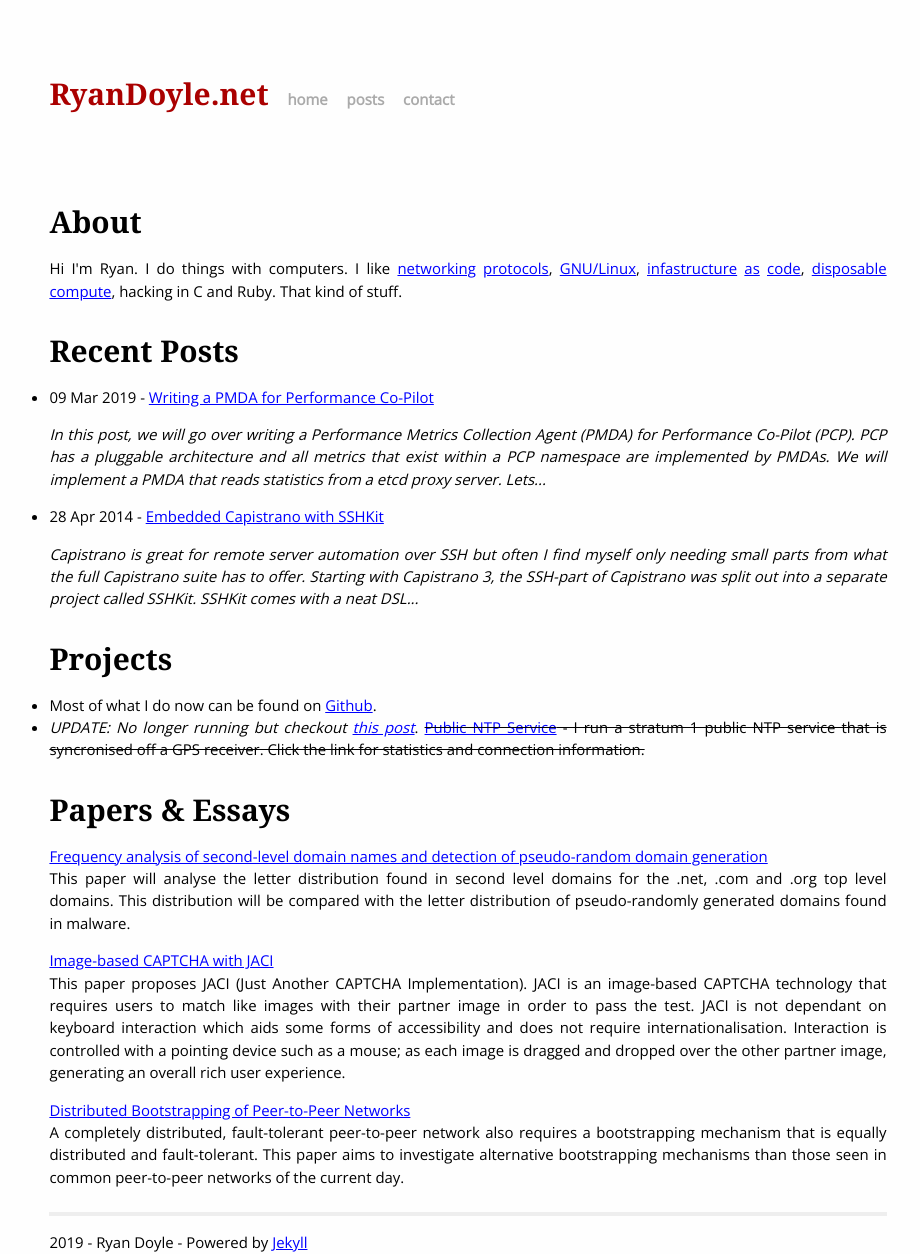
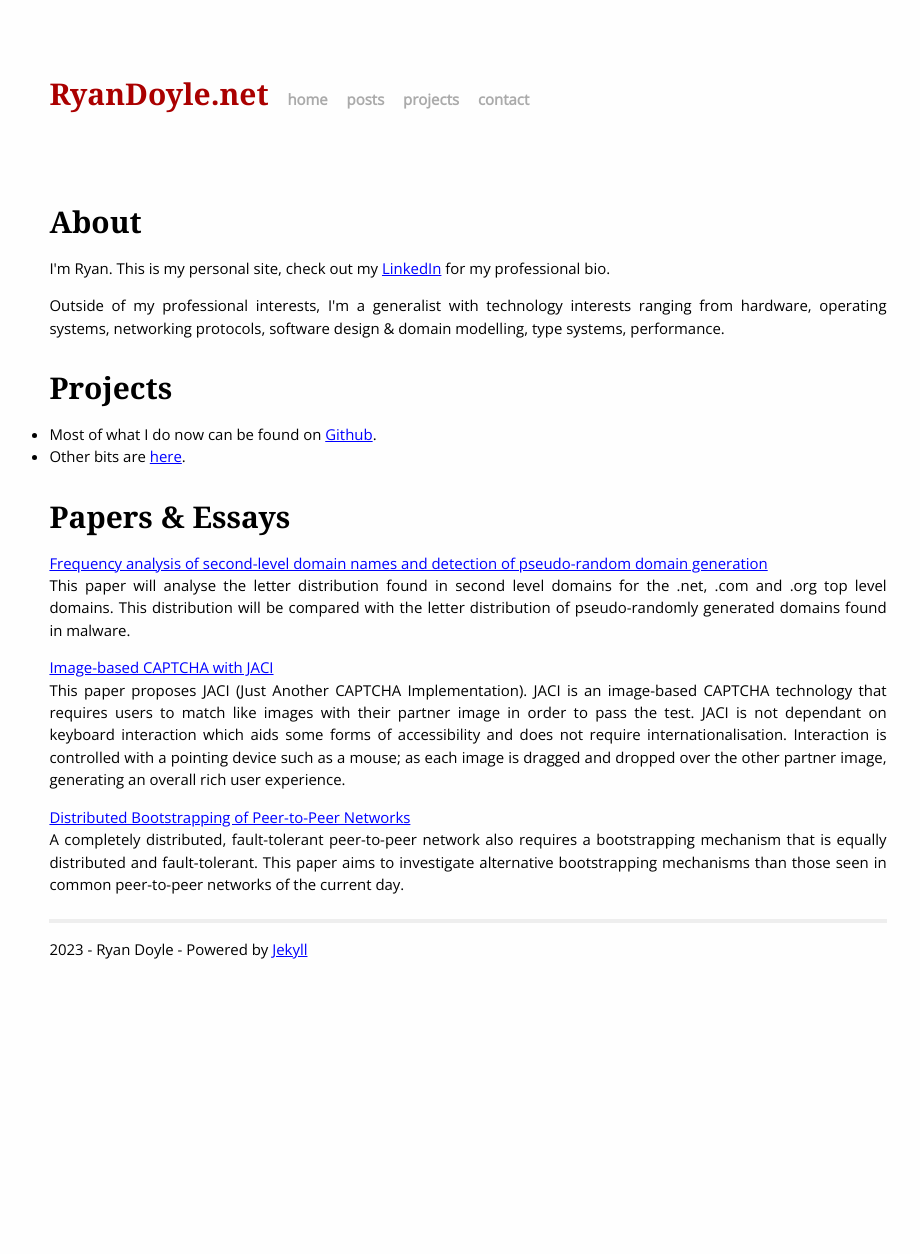
Before and after one commit to ryandoyle/ryandoyle.net, a Jekyll site: the page built from index.html, in a window 1280 px wide. Shown: the whole page, without its empty margins (172-1092 px from the left). Built offline with Jekyll 4.4.1, drawn with Linux system fonts in a browser that asks for light colours; after the commit the page ends 961 px from its top, so only the background shows below that.

Commit message:
Update site

```diff
--- a/_layouts/default.html
+++ b/_layouts/default.html
@@ -12,15 +12,6 @@
         <!-- Custom CSS -->
         <link rel="stylesheet" href="/css/main.css">
 
-        <script async src="https://www.googletagmanager.com/gtag/js?id=UA-24175298-3"></script>
-        <script>
-          window.dataLayer = window.dataLayer || [];
-          function gtag(){dataLayer.push(arguments);}
-          gtag('js', new Date());
-
-          gtag('config', 'UA-24175298-3');
-        </script>
-
     </head>
     <body>
 
@@ -29,27 +20,15 @@
             <h1 class="title"><a href="/">{{ site.name }}</a></h1>
             <a class="extra" href="/">home</a>
             <a class="extra" href="/posts/">posts</a>
+            <a class="extra" href="/projects/">projects</a>
             <a class="extra" href="/contact/">contact</a>
           </div>
           <div class="page">
           {{ content }}
           </div>
-          <div class="footer"> <!--
-            <div class="contact">
-              <p>
-                Your Name<br />
-                What You Are<br />
-                you@example.com
-              </p>
-            </div>
-            <div class="contact">
-              <p>
-                <a href="https://github.com/yourusername">github.com/yourusername</a><br />
-                <a href="https://twitter.com/yourusername">twitter.com/yourusername</a><br />
-              </p>
-            </div> -->
+          <div class="footer">
           </div>
-            <p>2019 - Ryan Doyle - Powered by <a href="http://jekyllrb.com/">Jekyll</a>
+            <p>2023 - Ryan Doyle - Powered by <a href="http://jekyllrb.com/">Jekyll</a>
         </div>
 
     </body>
--- a/index.html
+++ b/index.html
@@ -5,21 +5,14 @@ title: RyanDoyle .net - My Internet House
 
 
 <h1>About</h1>
-<p>Hi I'm Ryan. I do things with computers. I like <a href="http://www.ietf.org/rfc/rfc0793.txt">networking</a> <a href="http://tools.ietf.org/html/rfc2616">protocols</a>, <a href="https://www.kernel.org/">GNU/Linux</a>, <a href="https://puppetlabs.com">infastructure</a> <a href="http://babushka.me/">as</a> <a href="http://www.meetup.com/Infrastructure-Coders">code</a>, <a href="http://aws.amazon.com">disposable</a> <a href="https://github.com/dotcloud/docker">compute</a>, hacking in C and Ruby. That kind of stuff.</p>
-
-<h1>Recent Posts</h1>
-<ul>
-{% for post in site.posts limit:2 %}
-  <li>{{ post.date | date_to_string }} - <a href="{{ post.url }}">{{ post.title }}</a>
-    <p class="post-content-preview">{{ post.content | strip_html | truncatewords:50 }}</p>
-  </li>
-{% endfor %}
-</ul>
+<p>I'm Ryan. This is my personal site, check out my <a href="https://www.linkedin.com/in/ryan-c-doyle/">LinkedIn</a> for my professional bio.</p>
+<p>Outside of my professional interests, I'm a generalist with technology interests ranging from hardware, operating systems, networking protocols,
+    software design & domain modelling, type systems, performance.</p>
 
 <h1>Projects</h1>
 <ul>
     <li>Most of what I do now can be found on <a href=https://github.com/ryandoyle>Github</a>.</li>
-    <li><i>UPDATE: No longer running but checkout <a href="posts/stratum-1-ntp-garmin-gps-18-lvc-on-freebsd-80/">this post</a></i>. <del><a href="/projects/ntp/">Public NTP Service</a> - I run a stratum 1 public NTP service that is syncronised off a GPS receiver. Click the link for statistics and connection information.</del></li>
+    <li>Other bits are <a href="projects/">here</a>.</li>
 </ul>
 
 <h1>Papers & Essays</h1>
```
Also changed, not shown: projects/index.html (added, +16 -0 lines), Gemfile.lock, projects/rcalc.png (added), 1 other file.
